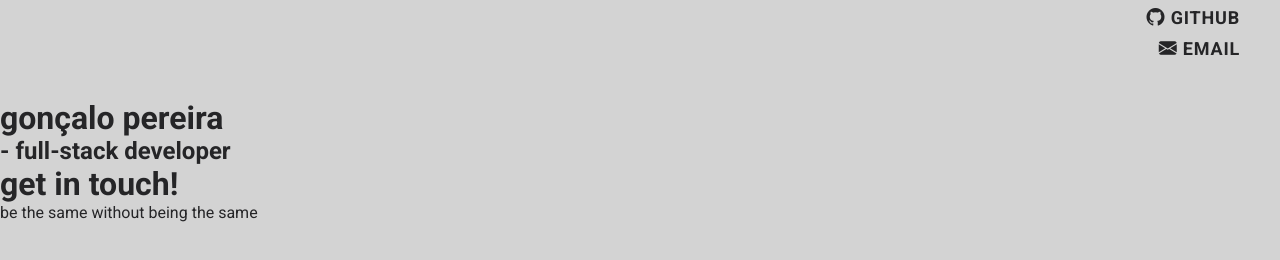
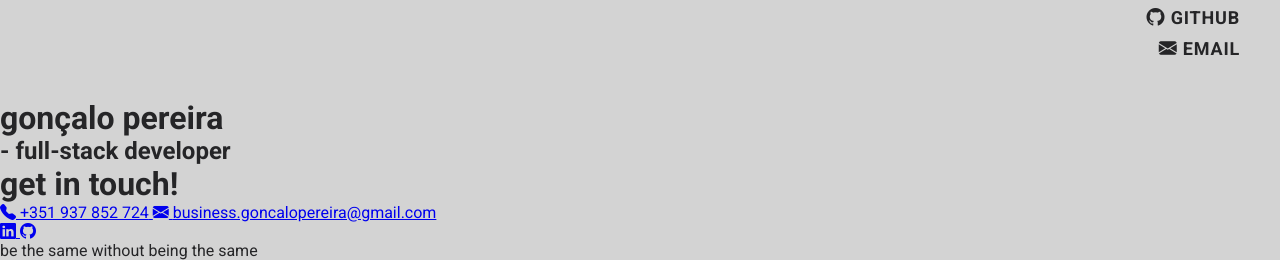
Before and after one commit to GoncaloPerei/Personal-Folio, a website built with Vite: page index.html in a window 1280 px wide. Shown: the part 701-961 px from the top of the page. Before the commit the page ends 923 px from the top, so only its background shows below. Built offline with nearby package versions, Linux system fonts and the light colour scheme.

Commit message:
feat: add social banners to footer

```diff
--- a/index.html
+++ b/index.html
@@ -59,6 +59,26 @@
         </div>
         <div class="footer-socials">
           <h1>get in touch!</h1>
+          <a href="tel:+351937852724" class="ft-social-banner" target="_blank">
+            <i class="bi bi-telephone-fill"></i>
+            <span>+351 937 852 724</span>
+          </a>
+          <a
+            href="mailto:business.goncalopereira@gmail.com"
+            class="ft-social-banner"
+            target="_blank"
+          >
+            <i class="bi bi-envelope-fill"></i>
+            <span>business.goncalopereira@gmail.com</span>
+          </a>
+          <div>
+            <a href="https://www.linkedin.com/in/goncalopereiraa/" target="_blank">
+              <i class="bi bi-linkedin"></i>
+            </a>
+            <a href="https://github.com/GoncaloPerei" target="_blank">
+              <i class="bi bi-github"></i>
+            </a>
+          </div>
         </div>
       </div>
       <div class="sc-footer-trademark">
```
